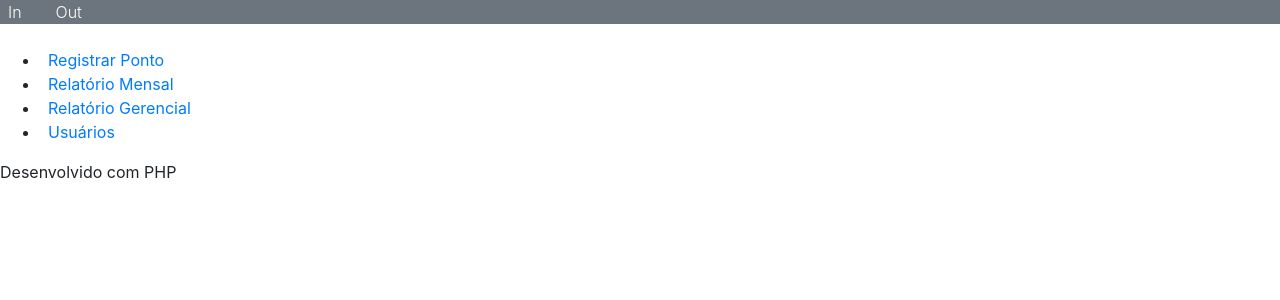
After one commit to lcds90/innout, a PHP site: template src/views/template/left.php in a window 1280 px wide. The commit adds this page. Shown: the top 300 px of the page. Run offline with PHP 8.4, Linux system fonts and the light colour scheme; the template is opened without the code that fills it, so the values that code supplies are empty; some libraries are stand-ins or nearby versions.

Commit message:
aside construct

```diff
--- a/src/config/loader.php
+++ b/src/config/loader.php
@@ -28,6 +28,8 @@ function loadTemplateView($viewName, $params = array()){
             }
         }
     }
-    require_once(TEMPLATE_PATH . "/.php");
+    require_once(TEMPLATE_PATH . "/header.php");
+    require_once(TEMPLATE_PATH . "/left.php");
     require_once(VIEW_PATH . "/{$viewName}.php");
+    require_once(TEMPLATE_PATH . "/footer.php");
 }
--- a/src/views/day_records.php
+++ b/src/views/day_records.php
@@ -1 +1,3 @@
+<div class="bg-dark">
 <h1>Okay!</h1>
+</div>
--- a/src/views/login.php
+++ b/src/views/login.php
@@ -1,4 +1,4 @@
-<?= ini_set('display_errors', 0); ?>
+
 <!DOCTYPE html>
 <html lang="pt-br">
 
@@ -29,7 +29,7 @@
                 <?php include(TEMPLATE_PATH . '/messages.php') ?>
                 <div class="form-group">
                     <label for="email">E-mail</label>                  <!-- Aqui é carregado o parametro que vem do controller, através da função loadView -->
-                    <input type="email" name="email" id="email" value="<?= $email ?>"
+                    <input type="email" name="email" id="email" value="<?= isset($email) ? $email : '' ?>"
                     class="form-control <?= $errors['email'] ? 'is-invalid' : '' ?>"
                     placeholder="Informe o e-mail" autofocus="true" autocomplete="off">
                     <div class="invalid-feedback">
--- a/src/views/template/footer.php
+++ b/src/views/template/footer.php
@@ -0,0 +1,8 @@
+<footer class="footer">
+    <span>Desenvolvido com PHP</span>
+    <span><i class="icofont-heart text-danger mx-1"></i></span>
+</footer>
+
+</body>
+
+</html>
--- a/src/views/template/header.php
+++ b/src/views/template/header.php
@@ -0,0 +1,25 @@
+<!DOCTYPE html>
+<html lang="pt-br">
+
+<head>
+    <meta charset="UTF-8">
+    <meta name="viewport" content="width=device-width, initial-scale=1.0">
+    <link rel="stylesheet" href="assets/css/comum.css">
+    <link rel="stylesheet" href="assets/css/bootstrap.min.css">
+    <link rel="stylesheet" href="assets/css/icofont.min.css">
+    <link rel="stylesheet" href="assets/css/template.css">
+    <title>In N' Out</title>
+</head>
+<header class="header bg-secondary">
+    <div class="logo">
+        <i class="icofont-travelling mr-2 text-white"></i>
+        <span class="font-weight-light text-white">In</span>
+        <span class="font-weight-bold mx-1 text-secondary"> N' </span>
+        <span class="font-weight-light text-white">Out</span>
+        <i class="icofont-runner-alt-1 ml-2 text-white"></i>
+    </div>
+    <div class="menu-toggle mx-3">
+        <i class="icofont-navigation-menu"></i>
+    </div>
+    <div class="spacer"></div>
+</header>
--- /dev/null
+++ b/src/views/template/left.php
@@ -0,0 +1,30 @@
+<aside class="sidebar">
+    <nav class="menu mt-4">
+        <ul class="nav-list">
+            <li class="nav-item">
+                <a href="day_records.php">
+                    <i class="icofont-ui-check mr-2"></i>
+                    Registrar Ponto
+                </a>
+            </li>
+            <li class="nav-item">
+                <a href="day_records.php">
+                    <i class="icofont-ui-calendar mr-2"></i>
+                    Relatório Mensal
+                </a>
+            </li>
+            <li class="nav-item">
+                <a href="day_records.php">
+                    <i class="icofont-ui-histogram mr-2"></i>
+                    Relatório Gerencial
+                </a>
+            </li>
+            <li class="nav-item">
+                <a href="day_records.php">
+                    <i class="icofont-users mr-2"></i>
+                    Usuários
+                </a>
+            </li>
+        </ul>
+    </nav>
+</aside>
```
Also changed, not shown: src/views/template/messages.php (+12 -11 lines), public/assets/css/template.css (added).
